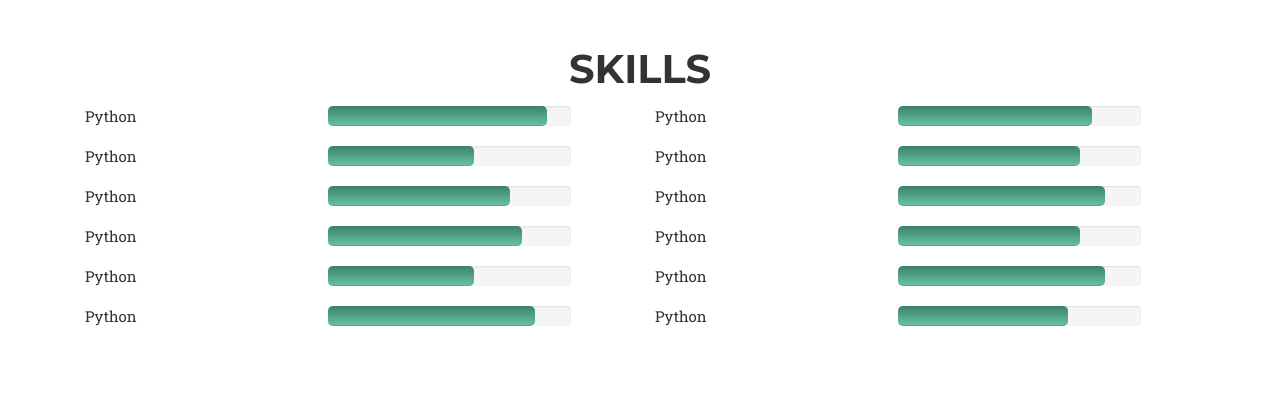
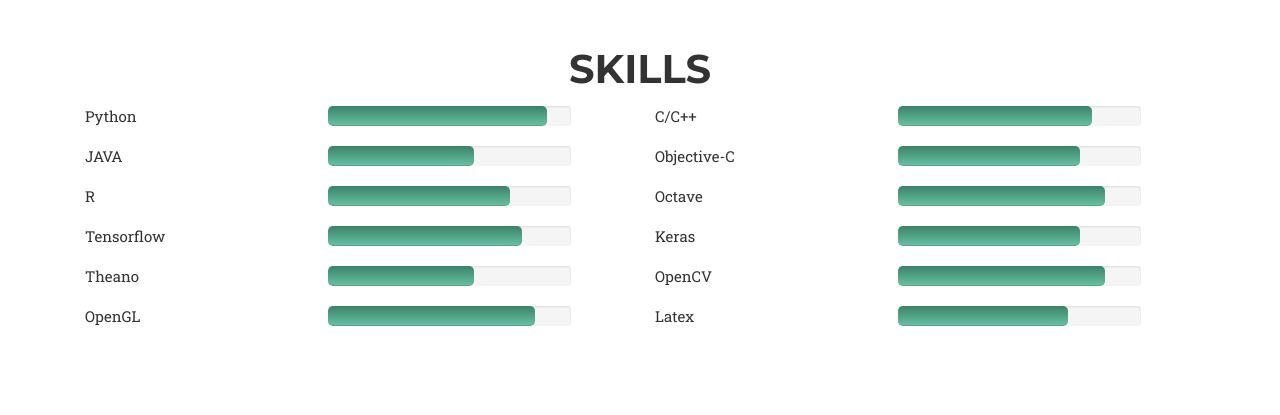
Before and after one commit to ashimajain2595/ashimajainCV, a Jekyll site: the page built from index.html, in a window 1280 px wide and 900 px high, scrolled down 707 px. Shown: the part 154-569 px from the top of the window. Built offline with Jekyll 4.4.1, drawn with Linux system fonts in a browser that asks for light colours; some web fonts are replaced.

Commit message:
Update services.html

```diff
--- a/_includes/services.html
+++ b/_includes/services.html
@@ -10,9 +10,9 @@
             {% for skill in site.people %}
               <div class="col-md-6">
                   <div class="skill-progress">
-                     <div class="skill-title"> <span>Python</span> </div>
+                     <div class="skill-title"> <span>{{skill.name}}</span> </div>
                      <div class="progress">
-                        <div class="progress-bar six-sec-ease-in-out" role="progressbar" aria-valuenow="{{skill.name}}" aria-valuemin="0" aria-valuemax="100" style="width: {{skill.pic}}%;"> <span>{{skill.pic}}%</span> </div>
+                        <div class="progress-bar six-sec-ease-in-out" role="progressbar" aria-valuenow="{{skill.pic}}" aria-valuemin="0" aria-valuemax="100" style="width: {{skill.pic}}%;"> <span>{{skill.pic}}%</span> </div>
                      </div>
                   </div>
               </div>
```
